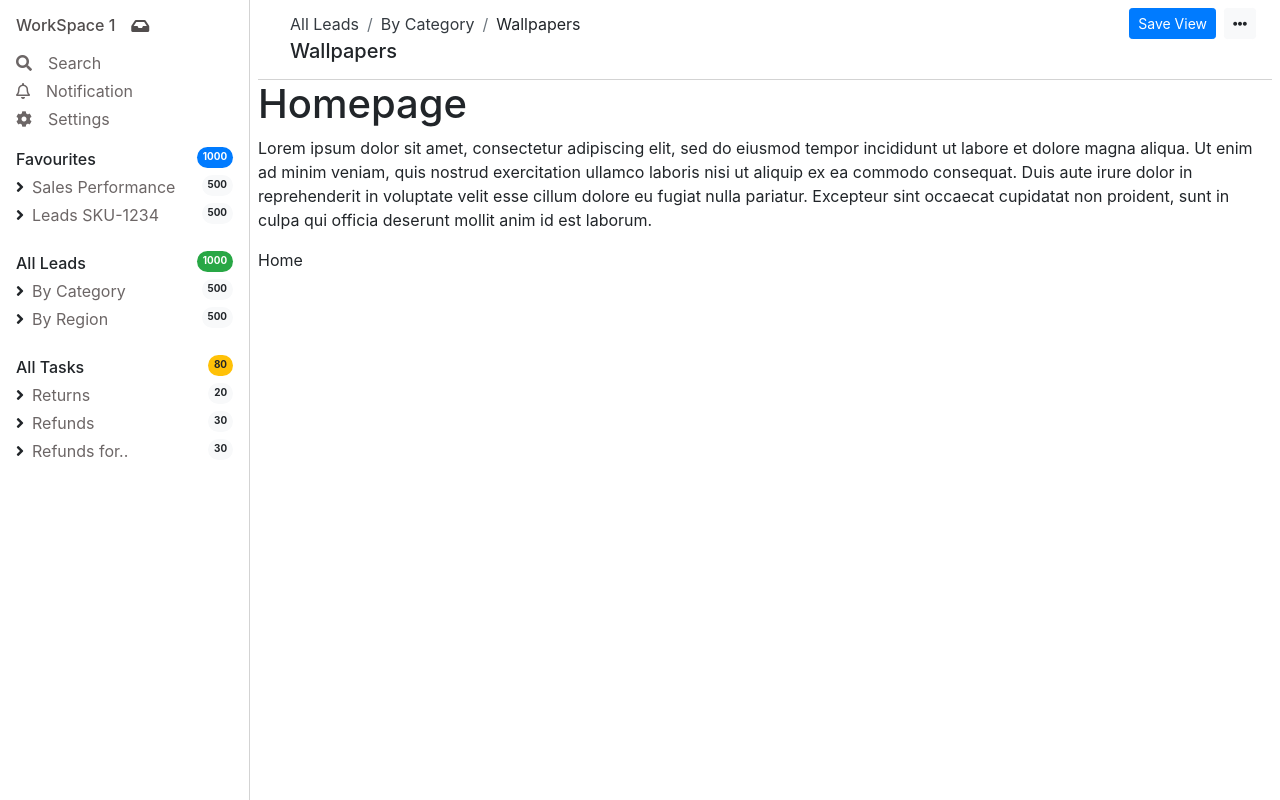
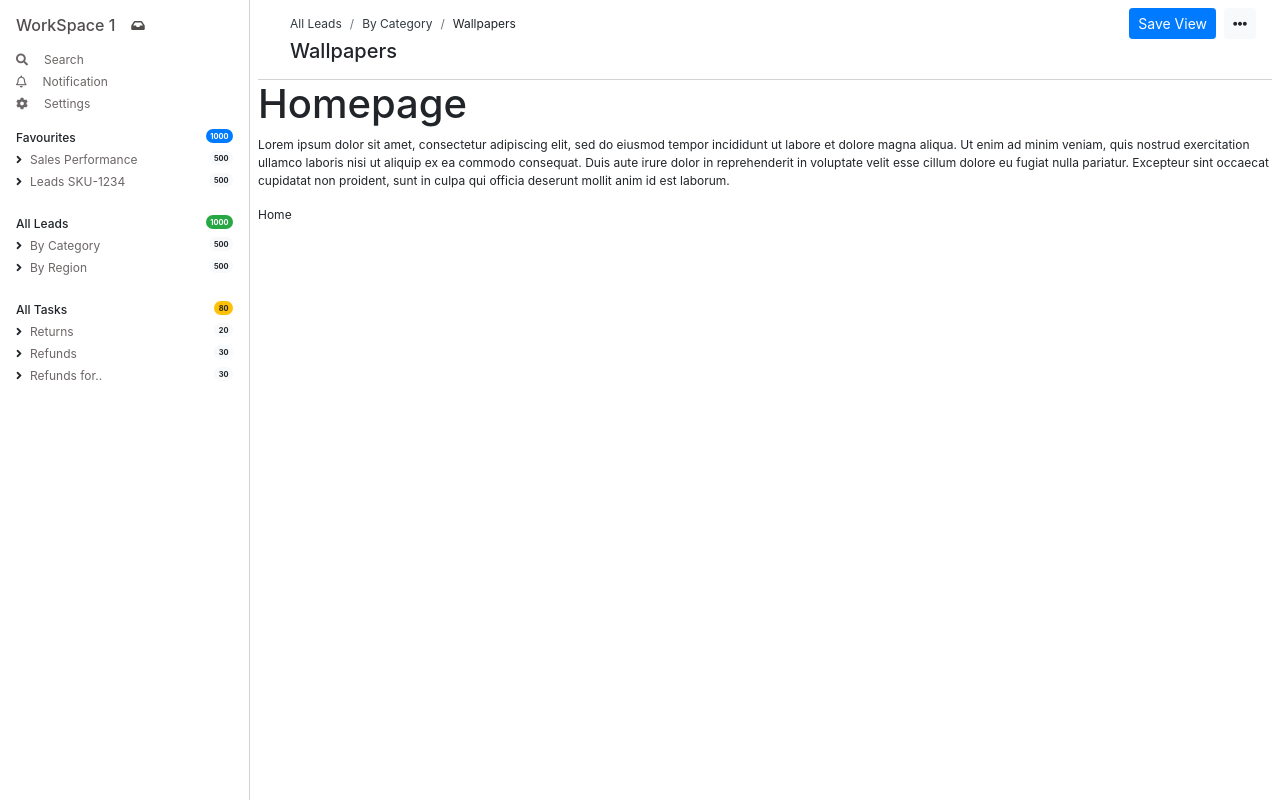
Before and after one commit to tanmaykaushik451/hcinbox, a React (Create React App) app: page / in a window 1280 px wide. Built offline with nearby package versions, Linux system fonts and the light colour scheme.

Commit message:
layout complete

```diff
--- a/src/App.css
+++ b/src/App.css
@@ -2,3 +2,7 @@
     display: flex;
     align-items: stretch;
   }
+
+  body{
+    font-size: 12px;
+  }
--- a/src/styles/Font.css
+++ b/src/styles/Font.css
@@ -16,7 +16,7 @@
     padding: 0.5em .6em;
     font-size: 62%;
     font-weight: 700;
-    height: 21px;
+    height: 14px;
     line-height: 1;
 }
 
```
